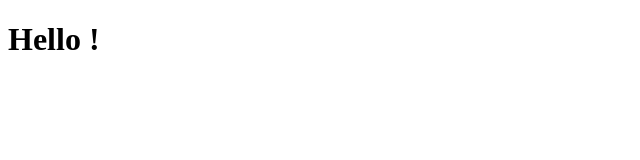
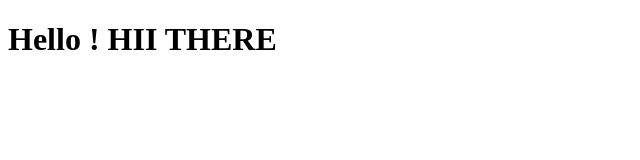
Before and after one commit to DEADPOOL712/restaurant_web, a plain HTML site: page index.html in a window 1280 px wide. Shown: the whole page, without its empty margins (0-640 px from the left). Drawn offline with Linux system fonts and the light colour scheme.

Commit message:
Update index.html

```diff
--- a/index.html
+++ b/index.html
@@ -20,6 +20,6 @@
     ></script>
   </head>
   <body>
-    <h1>Hello !</h1>
+    <h1>Hello ! HII THERE</h1>
   </body>
 </html>
```
